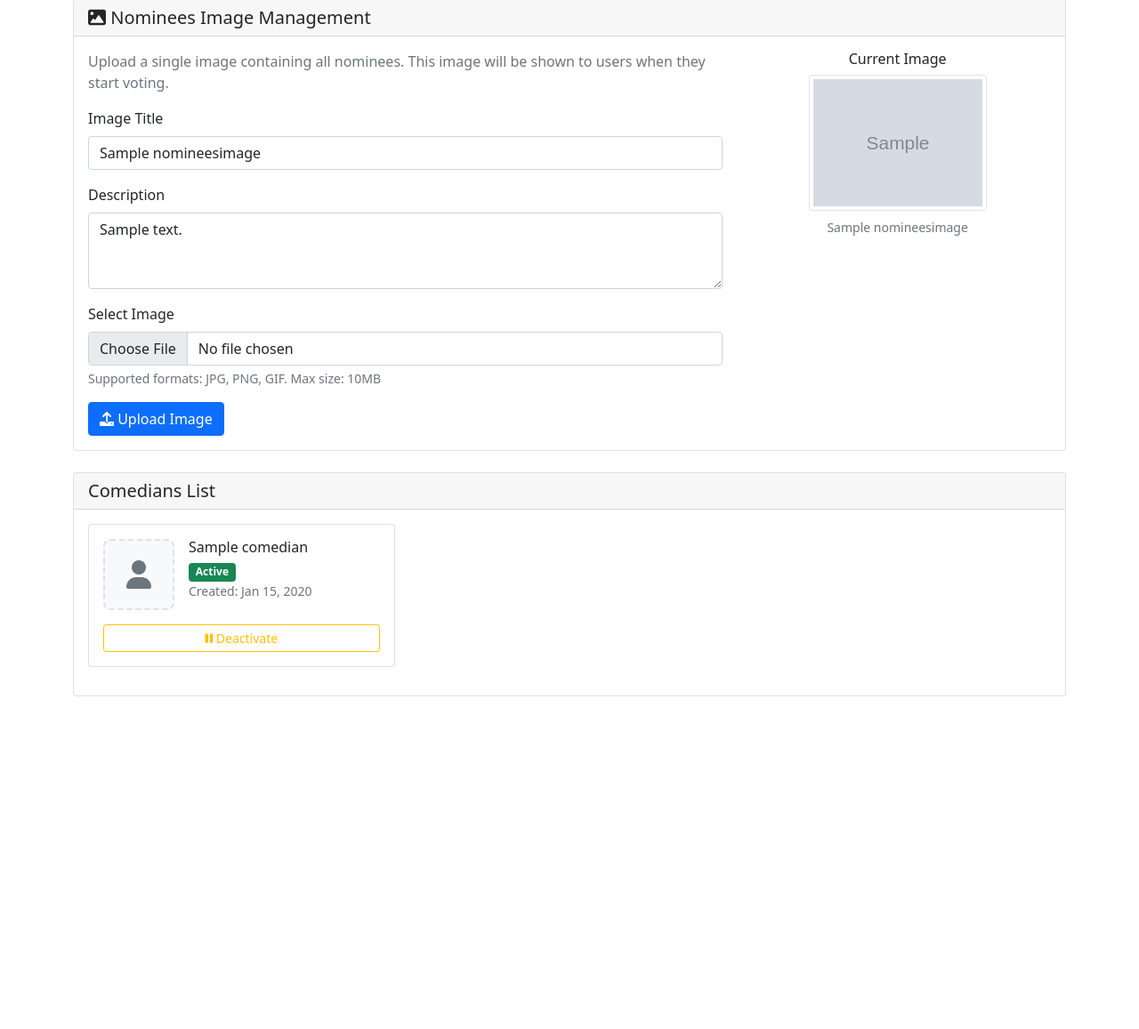
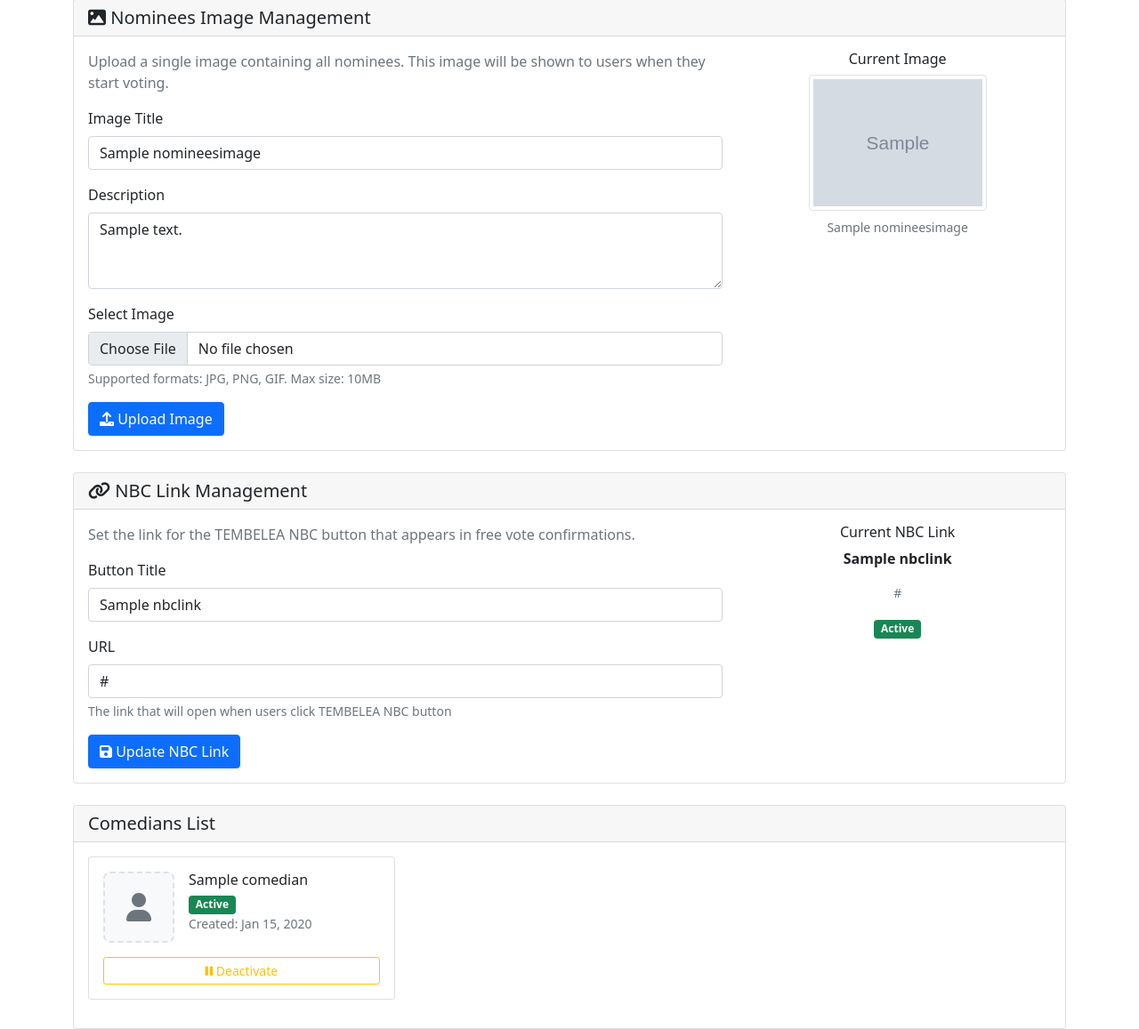
Before and after one commit to sembesalum/cheka-comedian-vote-bot, a Django app: page /admin/comedians/ in a window 1280 px wide. Shown: the part 270-1427 px from the top of the page at 89% size. Before the commit the page ends 1053 px from the top, so only its background shows below. Run offline with Django 5.2, Linux system fonts and the light colour scheme; tables that the repository leaves empty hold one stand-in row (values such as "Sample post"); grey boxes marked "Sample" are stand-in pictures.

Commit message:
change flow4

```diff
--- a/whatsapp_bot/admin_views.py
+++ b/whatsapp_bot/admin_views.py
@@ -4,7 +4,7 @@ from django.http import JsonResponse
 from django.views.decorators.csrf import csrf_exempt
 from django.utils import timezone
 from django.core.cache import cache
-from .models import User, WelcomeVideo, Comedian, Ad, NomineesImage
+from .models import User, WelcomeVideo, Comedian, Ad, NomineesImage, NBCLink
 from .session_functions import clear_user_session
 from .logger import log_session
 import json
@@ -55,12 +55,16 @@ def comedian_management(request):
     # Get the active nominees image
     nominees_image = NomineesImage.objects.filter(is_active=True).first()
 
+    # Get the active NBC link
+    nbc_link = NBCLink.objects.filter(is_active=True).first()
+
     context = {
         'comedians': comedians,
         'search': search,
         'total_comedians': Comedian.objects.count(),
         'active_comedians': Comedian.objects.filter(is_active=True).count(),
         'nominees_image': nominees_image,
+        'nbc_link': nbc_link,
     }
 
     return render(request, 'admin/comedian_management.html', context)
@@ -421,6 +425,60 @@ def upload_nominees_image(request):
     return JsonResponse({'success': False, 'message': 'Invalid request'})
 
 
+@csrf_exempt
+def update_nbc_link(request):
+    """Update NBC link"""
+    if request.method == 'POST':
+        try:
+            data = json.loads(request.body)
+            title = data.get('title', '')
+            url = data.get('url', '')
+
+            if not title:
+                return JsonResponse({
+                    'success': False,
+                    'message': 'Title is required'
+                })
+
+            if not url:
+                return JsonResponse({
+                    'success': False,
+                    'message': 'URL is required'
+                })
+
+            # Deactivate any existing active NBC links
+            NBCLink.objects.filter(is_active=True).update(is_active=False)
+
+            # Create or update NBC link
+            nbc_link, created = NBCLink.objects.get_or_create(
+                title=title,
+                defaults={'url': url, 'is_active': True}
+            )
+
+            if not created:
+                nbc_link.url = url
+                nbc_link.is_active = True
+                nbc_link.save()
+
+            return JsonResponse({
+                'success': True,
+                'message': 'NBC link updated successfully',
+                'nbc_link': {
+                    'id': nbc_link.id,
+                    'title': nbc_link.title,
+                    'url': nbc_link.url,
+                    'is_active': nbc_link.is_active
+                }
+            })
+        except Exception as e:
+            return JsonResponse({
+                'success': False,
+                'message': f'Error updating NBC link: {str(e)}'
+            })
+
+    return JsonResponse({'success': False, 'message': 'Invalid request'})
+
+
 def dashboard(request):
     """Admin dashboard"""
     context = {
--- a/whatsapp_bot/models.py
+++ b/whatsapp_bot/models.py
@@ -69,6 +69,20 @@ class NomineesImage(models.Model):
     title = models.CharField(max_length=200, default="Comedian Bora wa Mwezi")
     image = models.ImageField(upload_to='nominees/', blank=True, null=True)
     description = models.TextField(blank=True, help_text="Description text to show with the image")
+    is_active = models.BooleanField(default=True)
+    created_at = models.DateTimeField(auto_now_add=True)
+
+    def __str__(self):
+        return f"{self.title} - {'Active' if self.is_active else 'Inactive'}"
+
+    class Meta:
+        ordering = ['-created_at']
+
+
+class NBCLink(models.Model):
+    """Model to store NBC link for TEMBELEA NBC button"""
+    title = models.CharField(max_length=200, default="TEMBELEA NBC")
+    url = models.URLField(help_text="Link to open when TEMBELEA NBC button is clicked")
     is_active = models.BooleanField(default=True)
     created_at = models.DateTimeField(auto_now_add=True)
 
--- a/whatsapp_bot/templates/admin/comedian_management.html
+++ b/whatsapp_bot/templates/admin/comedian_management.html
@@ -156,6 +156,51 @@
                     </div>
                 </div>
 
+                <!-- NBC Link Management -->
+                <div class="card mb-4">
+                    <div class="card-header">
+                        <h5 class="mb-0"><i class="fas fa-link"></i> NBC Link Management</h5>
+                    </div>
+                    <div class="card-body">
+                        <div class="row">
+                            <div class="col-md-8">
+                                <p class="text-muted">Set the link for the TEMBELEA NBC button that appears in free vote confirmations.</p>
+                                <form id="nbcLinkForm">
+                                    <div class="mb-3">
+                                        <label for="nbcTitle" class="form-label">Button Title</label>
+                                        <input type="text" class="form-control" id="nbcTitle" placeholder="e.g., TEMBELEA NBC" value="{{ nbc_link.title|default:'' }}">
+                                    </div>
+                                    <div class="mb-3">
+                                        <label for="nbcUrl" class="form-label">URL</label>
+                                        <input type="url" class="form-control" id="nbcUrl" placeholder="https://example.com" value="{{ nbc_link.url|default:'' }}">
+                                        <div class="form-text">The link that will open when users click TEMBELEA NBC button</div>
+                                    </div>
+                                    <button type="button" class="btn btn-primary" onclick="updateNBCLink()">
+                                        <i class="fas fa-save"></i> Update NBC Link
+                                    </button>
+                                </form>
+                            </div>
+                            <div class="col-md-4">
+                                <div class="text-center">
+                                    <h6>Current NBC Link</h6>
+                                    {% if nbc_link %}
+                                        <p><strong>{{ nbc_link.title }}</strong></p>
+                                        <p class="text-muted small">{{ nbc_link.url }}</p>
+                                        <span class="badge {% if nbc_link.is_active %}bg-success{% else %}bg-secondary{% endif %}">
+                                            {% if nbc_link.is_active %}Active{% else %}Inactive{% endif %}
+                                        </span>
+                                    {% else %}
+                                        <div class="no-image" style="width: 200px; height: 100px; margin: 0 auto;">
+                                            <i class="fas fa-link fa-2x"></i>
+                                            <p class="text-muted">No NBC link set</p>
+                                        </div>
+                                    {% endif %}
+                                </div>
+                            </div>
+                        </div>
+                    </div>
+                </div>
+
                 <!-- Comedians List -->
                 <div class="card">
                     <div class="card-header">
@@ -282,6 +327,47 @@
             });
         }
 
+        function updateNBCLink() {
+            const title = document.getElementById('nbcTitle').value;
+            const url = document.getElementById('nbcUrl').value;
+
+            if (!title.trim()) {
+                alert('Please enter a title for the NBC link.');
+                return;
+            }
+
+            if (!url.trim()) {
+                alert('Please enter a URL for the NBC link.');
+                return;
+            }
+
+            const data = {
+                title: title,
+                url: url
+            };
+
+            fetch('/admin/update-nbc-link/', {
+                method: 'POST',
+                headers: {
+                    'X-CSRFToken': getCookie('csrftoken'),
+                    'Content-Type': 'application/json',
+                },
+                body: JSON.stringify(data),
+            })
+            .then(response => response.json())
+            .then(data => {
+                if (data.success) {
+                    location.reload();
+                } else {
+                    alert('Error: ' + data.message);
+                }
+            })
+            .catch(error => {
+                console.error('Error:', error);
+                alert('An error occurred while updating the NBC link.');
+            });
+        }
+
         function getCookie(name) {
             let cookieValue = null;
             if (document.cookie && document.cookie !== '') {
--- a/whatsapp_bot/urls.py
+++ b/whatsapp_bot/urls.py
@@ -24,4 +24,5 @@ urlpatterns = [
     path('admin/toggle-ad-status/<int:ad_id>/', admin_views.toggle_ad_status, name='toggle_ad_status'),
     path('admin/delete-ad/<int:ad_id>/', admin_views.delete_ad, name='delete_ad'),
     path('admin/upload-nominees-image/', admin_views.upload_nominees_image, name='upload_nominees_image'),
+    path('admin/update-nbc-link/', admin_views.update_nbc_link, name='update_nbc_link'),
 ]
```
Also changed, not shown: whatsapp_bot/admin.py (+7 -1 lines), whatsapp_bot/utils.py (+44 -5 lines), whatsapp_bot/migrations/0007_nbclink.py (added).
